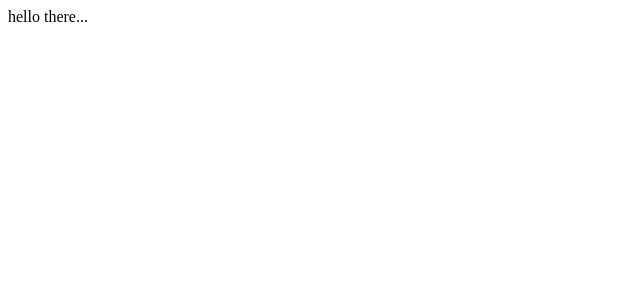
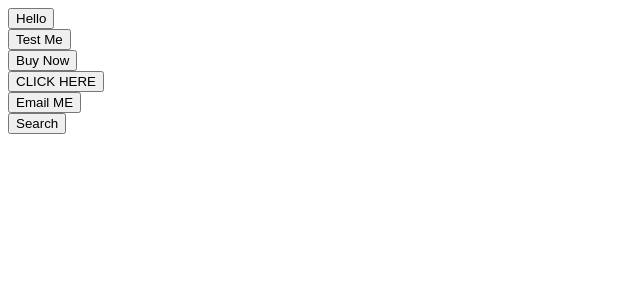
Before and after one commit to blksmk8483/comps, a React (Create React App) app: page / in a window 1280 px wide. Shown: the top 300 px of the page, without its empty margins (0-640 px from the left). Built offline with nearby package versions, Linux system fonts and the light colour scheme.

Commit message:
added children prop to be able to customize my buttons but keep consistent

```diff
--- a/src/App.js
+++ b/src/App.js
@@ -1,5 +1,28 @@
+import Button from "./Button";
+
 function App() {
-    return <div>hello there...</div>;
-}
+    return (
+        <div>
+            <div>
+                <Button>Hello</Button>
+            </div>
+            <div>
+                <Button>Test Me</Button>
+            </div>
+            <div>
+                <Button>Buy Now</Button>
+            </div>
+            <div>
+                <Button>CLICK HERE</Button>
+            </div>
+            <div>
+                <Button>Email ME</Button>
+            </div>
+            <div>
+                <Button>Search</Button>
+            </div>
+        </div>
+    )
+};
 
 export default App;
--- /dev/null
+++ b/src/Button.js
@@ -0,0 +1,5 @@
+function Button ({ children }) {
+    return <button>{children}</button>
+}
+
+export default Button;
```
